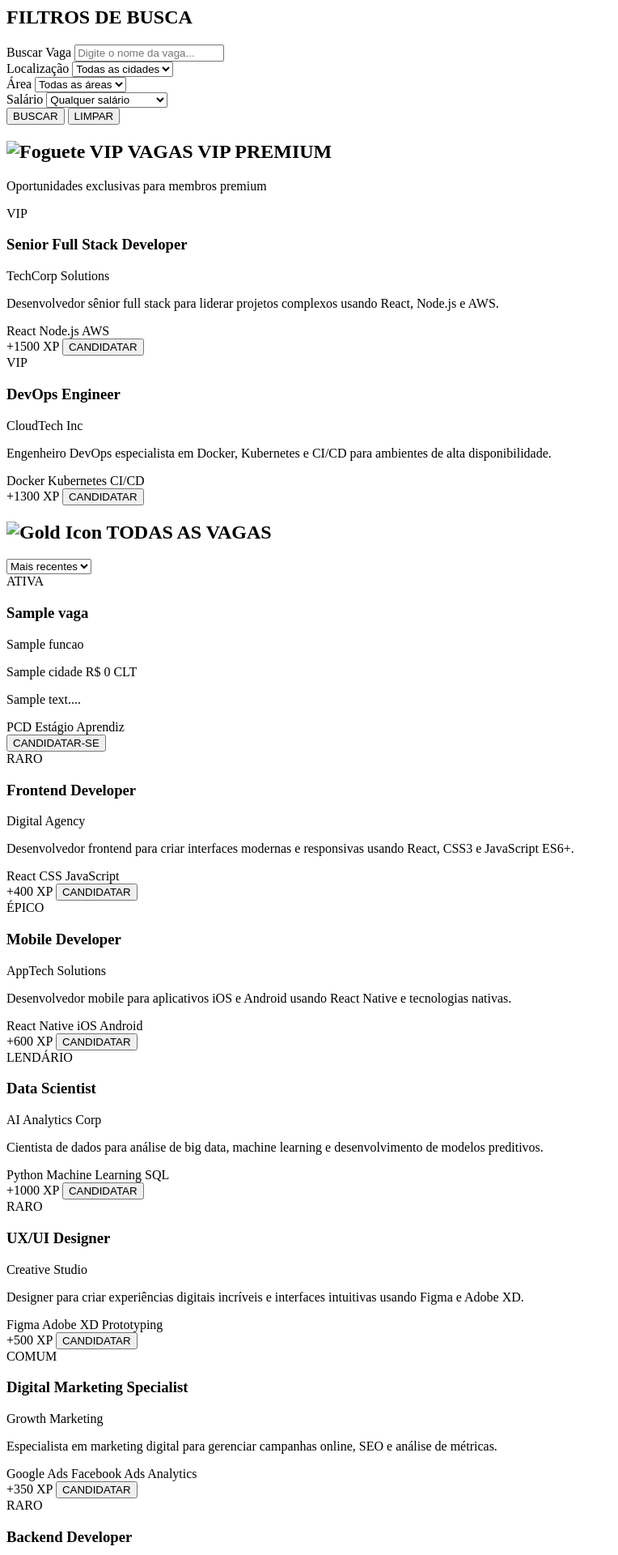
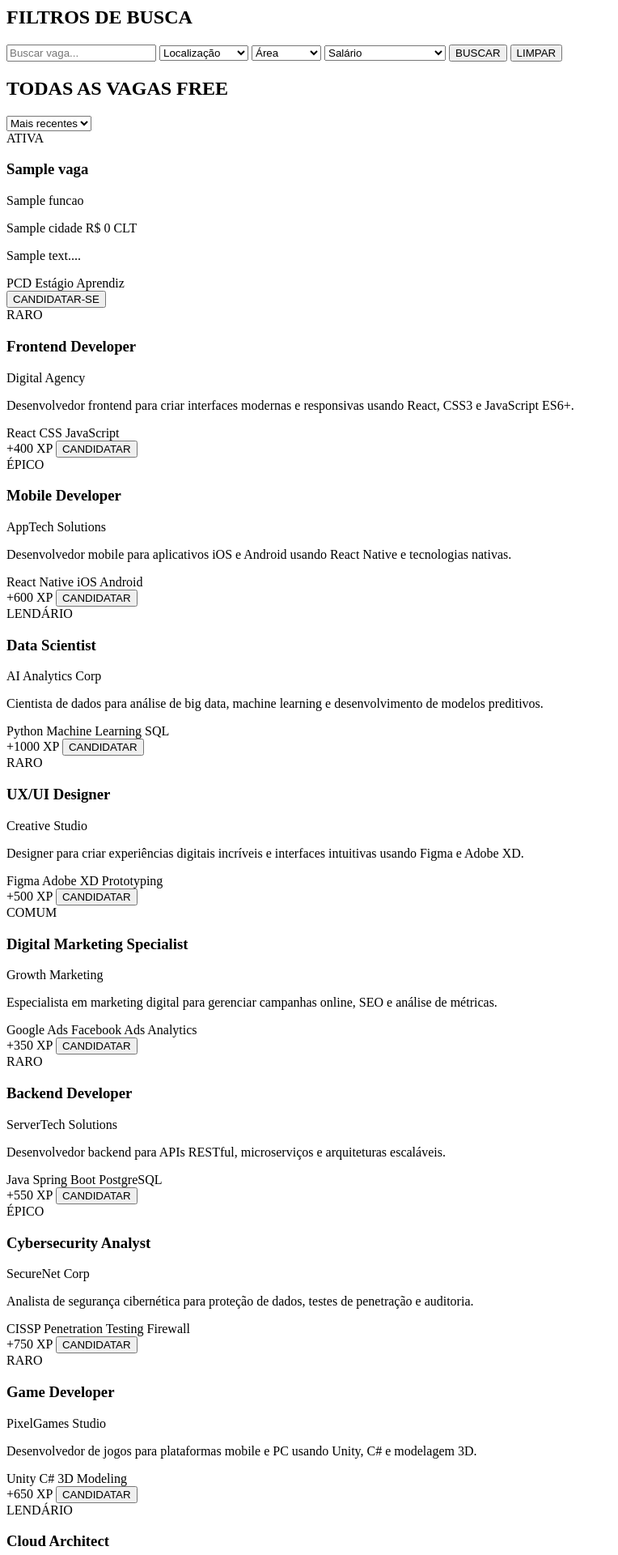
Before and after one commit to GustavoBeckerDev/vdvagas, a CodeIgniter 4 app: the page made by app/Views/vagas/vagas.php in a window 1280 px wide. Shown: the top 1920 px of the page at 81% size, without its empty margins (0-764 px from the left). Run offline with PHP 8.4 and a stand-in for CodeIgniter, Linux system fonts and the light colour scheme; the template is opened without the code that fills it: most values are stand-ins (such as "Sample title", 1, 10 or a date in 2020); some libraries are stand-ins or nearby versions.

Commit message:
view de vagas finalizada

```diff
--- a/app/Views/vagas/vagas.php
+++ b/app/Views/vagas/vagas.php
@@ -1,134 +1,49 @@
 <!-- CSS específico para vagas -->
 <link rel="stylesheet" href="<?= $baseUrl ?>/public/assets/vagas.css">
 
-<main class="vagas-main">
+<main id="vagas" class="vagas-main">
     <!-- Filtros -->
     <section class="filters-section">
         <div class="filters-container">
             <h2 class="filters-title">
-                <i class="fas fa-filter"></i>
                 FILTROS DE BUSCA
             </h2>
 
-            <div class="filters-grid">
-                <div class="filter-group">
-                    <label class="filter-label">
-                        <i class="fas fa-search"></i>
-                        Buscar Vaga
-                    </label>
-                    <input type="text" class="filter-input" placeholder="Digite o nome da vaga...">
-                </div>
+            <div class="filters-wrapper">
+                <input type="text" class="filter-input-inline" placeholder="Buscar vaga...">
 
-                <div class="filter-group">
-                    <label class="filter-label">
-                        <i class="fas fa-map-marker-alt"></i>
-                        Localização
-                    </label>
-                    <select class="filter-select">
-                        <option>Todas as cidades</option>
+                <select class="filter-select-inline">
+                    <option>Localização</option>
                     <option>São Paulo</option>
                     <option>Rio de Janeiro</option>
                     <option>Belo Horizonte</option>
                     <option>Remote</option>
                 </select>
-                </div>
 
-                <div class="filter-group">
-                    <label class="filter-label">
-                        <i class="fas fa-code"></i>
-                        Área
-                    </label>
-                    <select class="filter-select">
-                        <option>Todas as áreas</option>
+                <select class="filter-select-inline">
+                    <option>Área</option>
                     <option>Tecnologia</option>
                     <option>Marketing</option>
                     <option>Vendas</option>
                     <option>Design</option>
                 </select>
-                </div>
 
-                <div class="filter-group">
-                    <label class="filter-label">
-                        <i class="fas fa-dollar-sign"></i>
-                        Salário
-                    </label>
-                    <select class="filter-select">
-                        <option>Qualquer salário</option>
+                <select class="filter-select-inline">
+                    <option>Salário</option>
                     <option>Até R$ 3.000</option>
                     <option>R$ 3.000 - R$ 6.000</option>
                     <option>R$ 6.000 - R$ 10.000</option>
                     <option>Acima de R$ 10.000</option>
                 </select>
-                </div>
-            </div>
 
-            <div class="filter-actions">
-                <button class="btn-pixel btn-filter">
+                <button class="btn-filter-inline">
                     <i class="fas fa-search"></i>
                     BUSCAR
                 </button>
-                <button class="btn-pixel btn-clear">
+                <button class="btn-clear-inline">
                     <i class="fas fa-times"></i>
                     LIMPAR
                 </button>
-            </div>
-        </div>
-    </section>
-
-    <!-- Área VIP -->
-    <section class="vip-section">
-        <div class="vip-header">
-            <h2 class="vip-title">
-                <img src="<?= $baseUrl ?>/public/imagens/foguete.png" alt="Foguete VIP" class="vip-title-icon">
-                VAGAS VIP
-                <span class="vip-badge">PREMIUM</span>
-            </h2>
-            <p class="vip-description">Oportunidades exclusivas para membros premium</p>
-        </div>
-
-        <div class="vip-cards">
-            <!-- VIP Card 1: Senior Full Stack -->
-            <div class="vaga-card vip-card">
-                <div class="job-header">
-                    <i class="fas fa-laptop-code job-icon vip-icon"></i>
-                    <span class="job-difficulty vip-difficulty">VIP</span>
-                </div>
-                <h3 class="job-title">Senior Full Stack Developer</h3>
-                <p class="job-company"><i class="fas fa-building"></i> TechCorp Solutions</p>
-                <p class="job-description">
-                    Desenvolvedor sênior full stack para liderar projetos complexos usando React, Node.js e AWS.
-                </p>
-                <div class="job-tags">
-                    <span class="tag vip-tag">React</span>
-                    <span class="tag vip-tag">Node.js</span>
-                    <span class="tag vip-tag">AWS</span>
-                </div>
-                <div class="job-footer">
-                    <span class="job-xp vip-xp">+1500 XP</span>
-                    <button class="btn-apply vip-apply">CANDIDATAR</button>
-                </div>
-            </div>
-
-            <!-- VIP Card 2: DevOps Engineer -->
-            <div class="vaga-card vip-card">
-                <div class="job-header">
-                    <i class="fas fa-server job-icon vip-icon"></i>
-                    <span class="job-difficulty vip-difficulty">VIP</span>
-                </div>
-                <h3 class="job-title">DevOps Engineer</h3>
-                <p class="job-company"><i class="fas fa-building"></i> CloudTech Inc</p>
-                <p class="job-description">
-                    Engenheiro DevOps especialista em Docker, Kubernetes e CI/CD para ambientes de alta disponibilidade.
-                </p>
-                <div class="job-tags">
-                    <span class="tag vip-tag">Docker</span>
-                    <span class="tag vip-tag">Kubernetes</span>
-                    <span class="tag vip-tag">CI/CD</span>
-                </div>
-                <div class="job-footer">
-                    <span class="job-xp vip-xp">+1300 XP</span>
-                    <button class="btn-apply vip-apply">CANDIDATAR</button>
-                </div>
             </div>
         </div>
     </section>
@@ -137,8 +52,8 @@
     <section class="vagas-list">
         <div class="list-header">
             <h2 class="list-title">
-                <img src="<?= $baseUrl ?>/public/imagens/gold.png" alt="Gold Icon" class="list-title-icon">
                 TODAS AS VAGAS
+                <span class="free-badge">FREE</span>
             </h2>
             <div class="list-controls">
                 <select class="sort-select">
@@ -194,7 +109,7 @@
                                 <span class="tag special">Aprendiz</span>
                             <?php endif; ?>
                         </div>
-                        <button class="btn-apply">
+                        <button class="btn-apply open-login-modal">
                             <i class="fas fa-paper-plane"></i>
                             CANDIDATAR-SE
                         </button>
@@ -220,7 +135,7 @@
                 </div>
                 <div class="job-footer">
                     <span class="job-xp">+400 XP</span>
-                    <button class="btn-apply">CANDIDATAR</button>
+                    <button class="btn-apply open-login-modal">CANDIDATAR</button>
                 </div>
             </div>
 
@@ -242,7 +157,7 @@
                 </div>
                 <div class="job-footer">
                     <span class="job-xp">+600 XP</span>
-                    <button class="btn-apply">CANDIDATAR</button>
+                    <button class="btn-apply open-login-modal">CANDIDATAR</button>
                 </div>
             </div>
 
@@ -264,7 +179,7 @@
                 </div>
                 <div class="job-footer">
                     <span class="job-xp">+1000 XP</span>
-                    <button class="btn-apply">CANDIDATAR</button>
+                    <button class="btn-apply open-login-modal">CANDIDATAR</button>
                 </div>
             </div>
 
@@ -286,7 +201,7 @@
                 </div>
                 <div class="job-footer">
                     <span class="job-xp">+500 XP</span>
-                    <button class="btn-apply">CANDIDATAR</button>
+                    <button class="btn-apply open-login-modal">CANDIDATAR</button>
                 </div>
             </div>
 
@@ -308,7 +223,7 @@
                 </div>
                 <div class="job-footer">
                     <span class="job-xp">+350 XP</span>
-                    <button class="btn-apply">CANDIDATAR</button>
+                    <button class="btn-apply open-login-modal">CANDIDATAR</button>
                 </div>
             </div>
 
@@ -330,7 +245,7 @@
                 </div>
                 <div class="job-footer">
                     <span class="job-xp">+550 XP</span>
-                    <button class="btn-apply">CANDIDATAR</button>
+                    <button class="btn-apply open-login-modal">CANDIDATAR</button>
                 </div>
             </div>
 
@@ -352,7 +267,7 @@
                 </div>
                 <div class="job-footer">
                     <span class="job-xp">+750 XP</span>
-                    <button class="btn-apply">CANDIDATAR</button>
+                    <button class="btn-apply open-login-modal">CANDIDATAR</button>
                 </div>
             </div>
 
@@ -374,7 +289,7 @@
                 </div>
                 <div class="job-footer">
                     <span class="job-xp">+650 XP</span>
-                    <button class="btn-apply">CANDIDATAR</button>
+                    <button class="btn-apply open-login-modal">CANDIDATAR</button>
                 </div>
             </div>
 
@@ -396,7 +311,7 @@
                 </div>
                 <div class="job-footer">
                     <span class="job-xp">+900 XP</span>
-                    <button class="btn-apply">CANDIDATAR</button>
+                    <button class="btn-apply open-login-modal">CANDIDATAR</button>
                 </div>
             </div>
 
@@ -418,7 +333,7 @@
                 </div>
                 <div class="job-footer">
                     <span class="job-xp">+1200 XP</span>
-                    <button class="btn-apply">CANDIDATAR</button>
+                    <button class="btn-apply open-login-modal">CANDIDATAR</button>
                 </div>
             </div>
 
@@ -440,7 +355,7 @@
                 </div>
                 <div class="job-footer">
                     <span class="job-xp">+200 XP</span>
-                    <button class="btn-apply">CANDIDATAR</button>
+                    <button class="btn-apply open-login-modal">CANDIDATAR</button>
                 </div>
             </div>
 
@@ -462,17 +377,16 @@
                 </div>
                 <div class="job-footer">
                     <span class="job-xp">+300 XP</span>
-                    <button class="btn-apply">CANDIDATAR</button>
+                    <button class="btn-apply open-login-modal">CANDIDATAR</button>
                 </div>
             </div>
         </div>
     </section>
 
-    <!-- Seção Jovem Aprendiz -->
+    <!-- Área VIP -->
     <section class="jovem-aprendiz-section">
         <div class="jovem-aprendiz-header">
             <h2 class="jovem-aprendiz-title">
-                <i class="fas fa-graduation-cap"></i>
                 VAGAS JOVEM APRENDIZ
                 <span class="jovem-aprendiz-badge">INICIANTE</span>
             </h2>
@@ -498,7 +412,7 @@
                 </div>
                 <div class="job-footer">
                     <span class="job-xp jovem-aprendiz-xp">+150 XP</span>
-                    <button class="btn-apply jovem-aprendiz-apply">CANDIDATAR</button>
+                    <button class="btn-apply jovem-aprendiz-apply open-login-modal">CANDIDATAR</button>
                 </div>
             </div>
 
@@ -520,7 +434,7 @@
                 </div>
                 <div class="job-footer">
                     <span class="job-xp jovem-aprendiz-xp">+200 XP</span>
-                    <button class="btn-apply jovem-aprendiz-apply">CANDIDATAR</button>
+                    <button class="btn-apply jovem-aprendiz-apply open-login-modal">CANDIDATAR</button>
                 </div>
             </div>
 
@@ -542,7 +456,7 @@
                 </div>
                 <div class="job-footer">
                     <span class="job-xp jovem-aprendiz-xp">+180 XP</span>
-                    <button class="btn-apply jovem-aprendiz-apply">CANDIDATAR</button>
+                    <button class="btn-apply jovem-aprendiz-apply open-login-modal">CANDIDATAR</button>
                 </div>
             </div>
 
@@ -564,7 +478,7 @@
                 </div>
                 <div class="job-footer">
                     <span class="job-xp jovem-aprendiz-xp">+220 XP</span>
-                    <button class="btn-apply jovem-aprendiz-apply">CANDIDATAR</button>
+                    <button class="btn-apply jovem-aprendiz-apply open-login-modal">CANDIDATAR</button>
                 </div>
             </div>
 
@@ -586,7 +500,7 @@
                 </div>
                 <div class="job-footer">
                     <span class="job-xp jovem-aprendiz-xp">+170 XP</span>
-                    <button class="btn-apply jovem-aprendiz-apply">CANDIDATAR</button>
+                    <button class="btn-apply jovem-aprendiz-apply open-login-modal">CANDIDATAR</button>
                 </div>
             </div>
 
@@ -608,7 +522,64 @@
                 </div>
                 <div class="job-footer">
                     <span class="job-xp jovem-aprendiz-xp">+190 XP</span>
-                    <button class="btn-apply jovem-aprendiz-apply">CANDIDATAR</button>
+                    <button class="btn-apply jovem-aprendiz-apply open-login-modal">CANDIDATAR</button>
+                </div>
+            </div>
+        </div>
+    </section>
+
+    <!-- Área VIP -->
+    <section class="vip-section">
+        <div class="vip-header">
+            <h2 class="vip-title">
+                VAGAS VIP
+                <span class="vip-badge">PREMIUM</span>
+            </h2>
+            <p class="vip-description">Oportunidades exclusivas para membros premium</p>
+        </div>
+
+        <div class="vip-cards">
+            <!-- VIP Card 1: Senior Full Stack -->
+            <div class="vaga-card vip-card">
+                <div class="job-header">
+                    <i class="fas fa-laptop-code job-icon vip-icon"></i>
+                    <span class="job-difficulty vip-difficulty">VIP</span>
+                </div>
+                <h3 class="job-title">Senior Full Stack Developer</h3>
+                <p class="job-company"><i class="fas fa-building"></i> TechCorp Solutions</p>
+                <p class="job-description">
+                    Desenvolvedor sênior full stack para liderar projetos complexos usando React, Node.js e AWS.
+                </p>
+                <div class="job-tags">
+                    <span class="tag vip-tag">React</span>
+                    <span class="tag vip-tag">Node.js</span>
+                    <span class="tag vip-tag">AWS</span>
+                </div>
+                <div class="job-footer">
+                    <span class="job-xp vip-xp">+1500 XP</span>
+                    <button class="btn-apply vip-apply open-login-modal">CANDIDATAR</button>
+                </div>
+            </div>
+
+            <!-- VIP Card 2: DevOps Engineer -->
+            <div class="vaga-card vip-card">
+                <div class="job-header">
+                    <i class="fas fa-server job-icon vip-icon"></i>
+                    <span class="job-difficulty vip-difficulty">VIP</span>
+                </div>
+                <h3 class="job-title">DevOps Engineer</h3>
+                <p class="job-company"><i class="fas fa-building"></i> CloudTech Inc</p>
+                <p class="job-description">
+                    Engenheiro DevOps especialista em Docker, Kubernetes e CI/CD para ambientes de alta disponibilidade.
+                </p>
+                <div class="job-tags">
+                    <span class="tag vip-tag">Docker</span>
+                    <span class="tag vip-tag">Kubernetes</span>
+                    <span class="tag vip-tag">CI/CD</span>
+                </div>
+                <div class="job-footer">
+                    <span class="job-xp vip-xp">+1300 XP</span>
+                    <button class="btn-apply vip-apply open-login-modal">CANDIDATAR</button>
                 </div>
             </div>
         </div>
```
Also changed, not shown: public/assets/vagas.css. Lines whose indentation alone changed are shown as unchanged.
